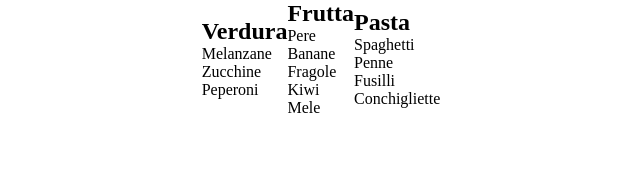
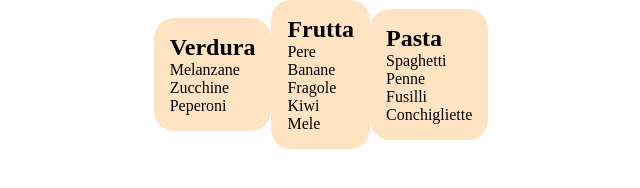
Before and after one commit to totarochristian/js-lista-spesa, a plain HTML site: page index.html in a window 1280 px wide. Shown: the whole page, without its empty margins (319-959 px from the left). Drawn offline with Linux system fonts and the light colour scheme.

Commit message:
Add basic css rule for the shopping list

```diff
--- a/css/style.css
+++ b/css/style.css
@@ -18,6 +18,12 @@
 }
 
 /* Shopping list */
+.shoppingList{
+    background-color: bisque;
+    padding: 1rem;
+    border-radius: 20px;
+    overflow: hidden;
+}
 .shoppingList ul{
     list-style: none;
 }
```
